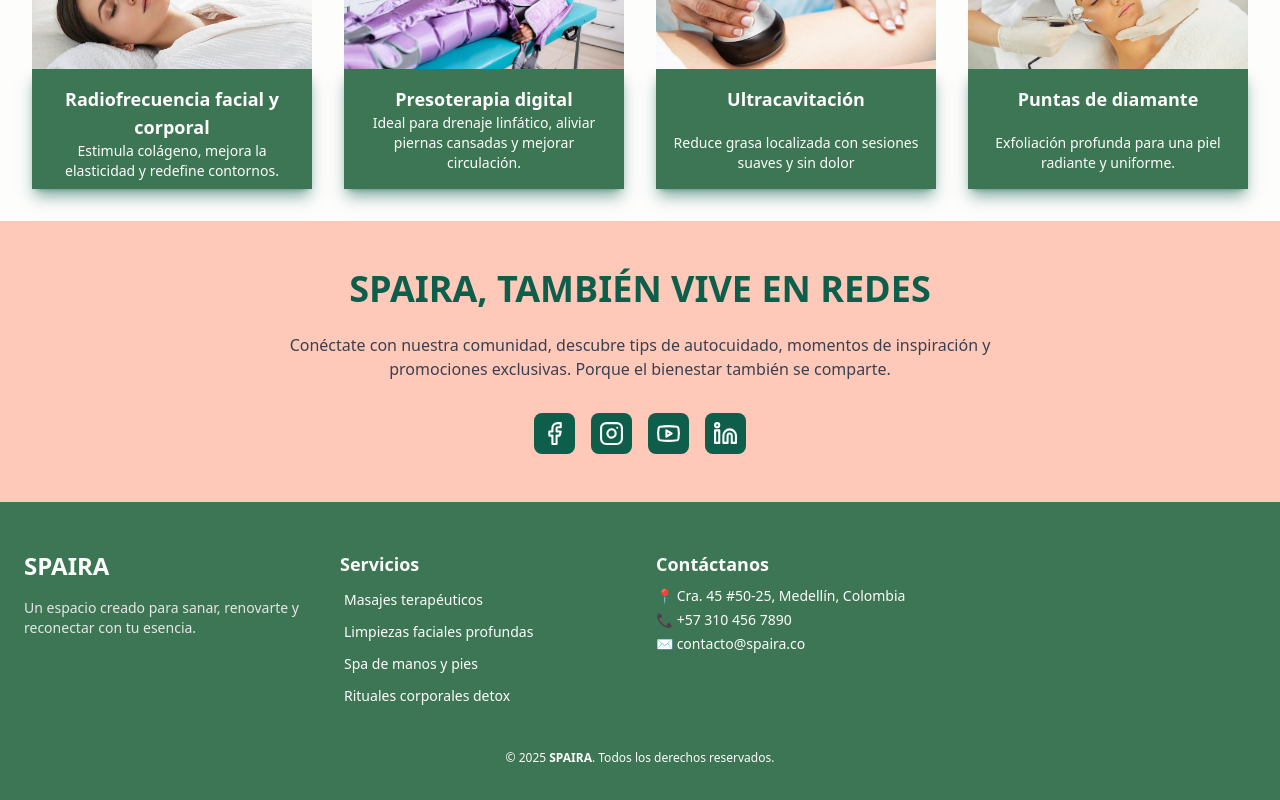
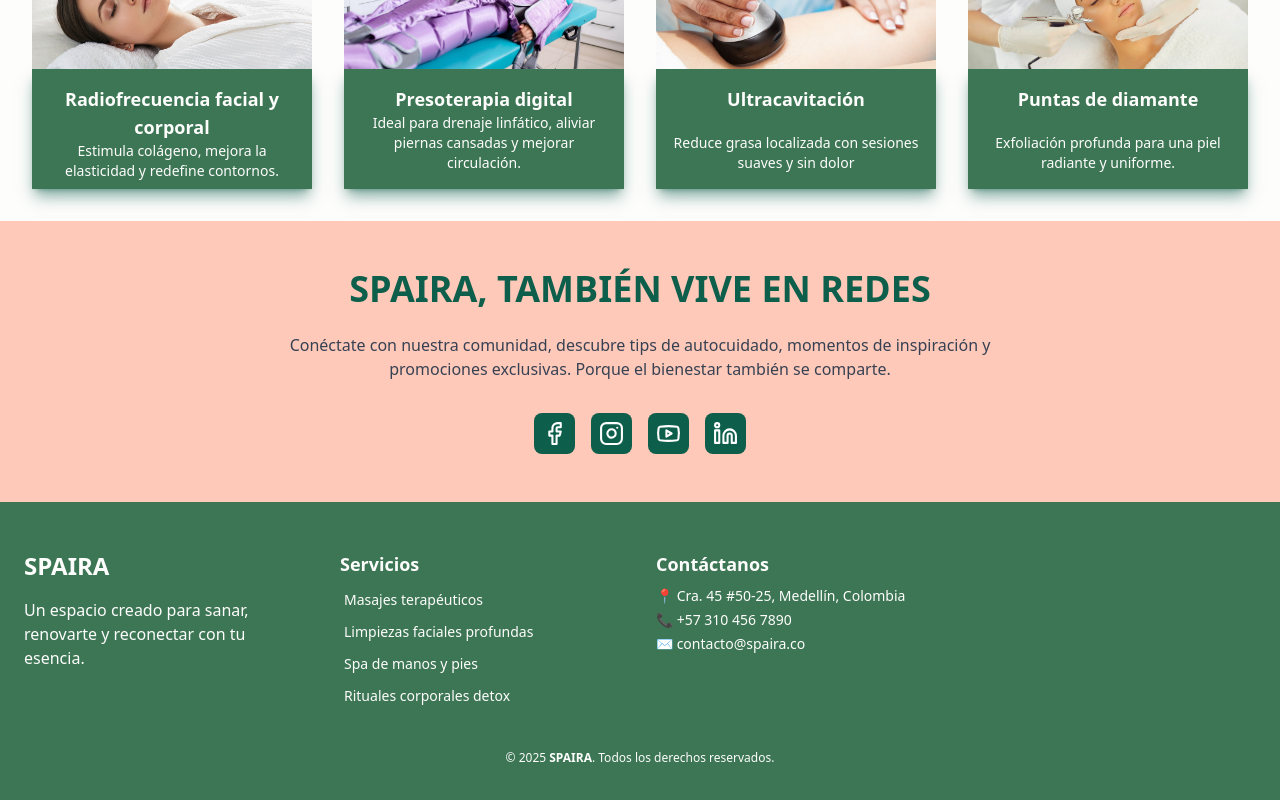
Before and after one commit to Stirod08/spa-sw, a Next.js app: page / in a window 1280 px wide. Shown: the part 2680-3480 px from the top of the page. Built offline with nearby package versions, Linux system fonts and the light colour scheme.

Commit message:
Style(globals.css): se ajusta el color verdeClaro para cumplir con la accesibilidad

```diff
--- a/components/home/Redes.tsx
+++ b/components/home/Redes.tsx
@@ -2,9 +2,9 @@
 import Link from 'next/link';
 
 const redes = [
-  { id: 'face', Icon: Facebook, referencia: '#face' },
-  { id: 'insta', Icon: Instagram, referencia: '#insta' },
-  { id: 'yt', Icon: Youtube, referencia: '#yt' },
+  { id: 'facebook', Icon: Facebook, referencia: '#face' },
+  { id: 'instagram', Icon: Instagram, referencia: '#insta' },
+  { id: 'youtube', Icon: Youtube, referencia: '#yt' },
   { id: 'linkedin', Icon: Linkedin, referencia: '#linkedin' },
 ];
 
@@ -24,6 +24,7 @@
           <Link
             key={id}
             href={referencia}
+            aria-label={`Ir al perfil de ${id}`}
             className="text-white bg-verdeOscuro p-2 rounded-lg hover:transform hover:scale-105 transition-all hover:text-melon duration-300"
           >
             <Icon size={25} className="" />
--- a/components/layouts/Footer.tsx
+++ b/components/layouts/Footer.tsx
@@ -9,9 +9,7 @@
         {/* Logo y descripción */}
         <div>
           <h2 className="marca text-2xl">Spaira</h2>
-          <p className="mt-4 text-sm text-[#E6E6E6]">
-            Un espacio creado para sanar, renovarte y reconectar con tu esencia.
-          </p>
+          <p className="mt-4 text-blanco">Un espacio creado para sanar, renovarte y reconectar con tu esencia.</p>
         </div>
 
         {/* Menú del sitio */}
```
